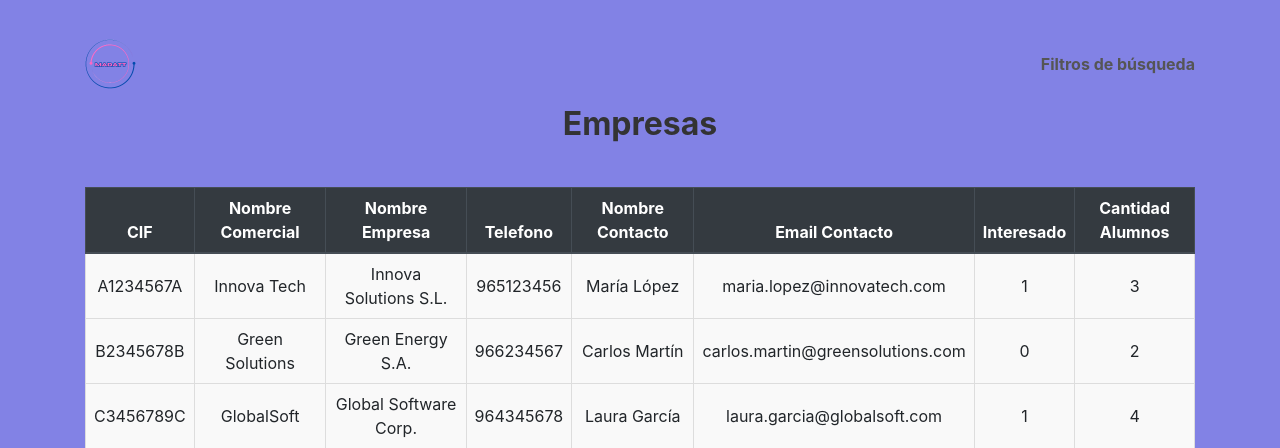
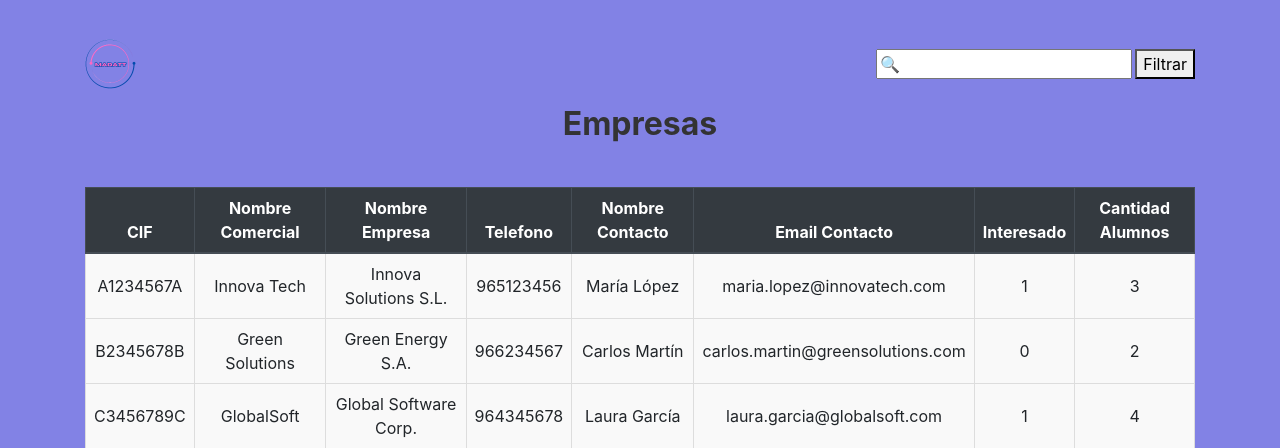
Before and after one commit to AtteneriCimadevilla/FEPLA-CRM, a PHP site: page /empresas.php in a window 1280 px wide. Shown: the top 448 px of the page. Run offline with PHP 8.4, Linux system fonts and the light colour scheme; data comes from the database, SQL or seed files in the repository; some libraries are stand-ins or nearby versions.

Commit message:
Añadido filtro de búsqueda. Aún no funciona.

```diff
--- /dev/null
+++ b/code/empresas.js
@@ -0,0 +1,14 @@
+const inputFilter = document.getElementById('input-filter');
+const inputButton = document.getElementById('input-button');
+
+searchButton.addEventListener('click', () => {
+    const busqueda = inputFilter.value;
+    inputFilter.value = '';
+    inputFilter.focus();
+
+// TODO:
+// CONECTAR A LA BASE DE DATOS Y BUSCAR POR TODOS LOS CAMPOS DE TODAS LAS EMPRESAS
+});
+
+// TODO:
+// AÑADIR BOTONES DE EDITAR Y BORRAR
--- a/code/empresas.php
+++ b/code/empresas.php
@@ -22,7 +22,10 @@ $result = $mysqli->query($query);
     <div class="container container-alumnos my-4">
         <header class="d-flex justify-content-between align-items-center mb-3">
             <img src="logo.png" alt="logo" style="height: 50px;">
-            <div class="busqueda">Filtros de búsqueda</div>
+            <div class="busqueda">
+                <input type="text" id="searchFilter" placeholder="🔍">
+                <button id="searchButton">Filtrar</button>
+            </div>
         </header>
 
         <h1 class="page-title text-center mb-4">Empresas</h1>
@@ -54,10 +57,12 @@ $result = $mysqli->query($query);
                                 <td><?php echo htmlspecialchars($alumno['email_contacto']); ?></td>
                                 <td><?php echo htmlspecialchars($alumno['interesado']); ?></td>
                                 <td><?php echo htmlspecialchars($alumno['cantidad_alumnos']); ?></td>
-                                </tr>
+                            </tr>
                         <?php endwhile; ?>
                     <?php else: ?>
-                        <tr><td colspan="10" class="text-center">No hay alumnos registrados.</td></tr>
+                        <tr>
+                            <td colspan="10" class="text-center">No hay alumnos registrados.</td>
+                        </tr>
                     <?php endif; ?>
                 </tbody>
             </table>
@@ -66,6 +71,7 @@ $result = $mysqli->query($query);
 
     <?php $mysqli->close(); ?>
 
+    <script type="module" src="empresas.js"></script>
     <script src="https://code.jquery.com/jquery-3.5.1.slim.min.js"></script>
     <script src="https://cdn.jsdelivr.net/npm/@popperjs/core@2.6.0/dist/umd/popper.min.js"></script>
     <script src="https://stackpath.bootstrapcdn.com/bootstrap/4.5.2/js/bootstrap.min.js"></script>
```
